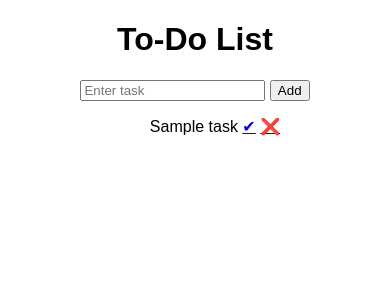
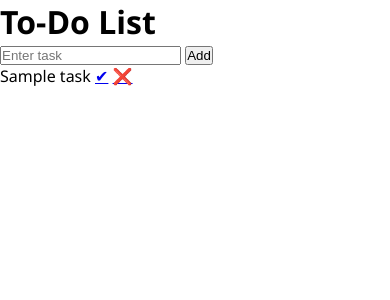
Before and after one commit to sakshi08062004-ui/202504104610132_A, a Flask app: template templates/index.html in a window 390 px wide. Shown: the top 300 px of the page. Run offline with Flask 3, Linux system fonts and the light colour scheme; the template is opened without the code that fills it: most values are stand-ins (such as "Sample title", 1, 10 or a date in 2020).

Commit message:
Enhanced CSS: modern UI, gradients, animations, responsive

```diff
--- a/static/style.css
+++ b/static/style.css
@@ -1,12 +1,8 @@
-body {
-    font-family: Arial;
-    text-align: center;
+* {
+    margin: 0;
+    padding: 0;
+    box-sizing: border-box;
 }
 
-ul {
-    list-style: none;
-}
-
-li {
-    margin: 10px;
-}
+body {
+    font-family: 'Segoe UI', T
```
